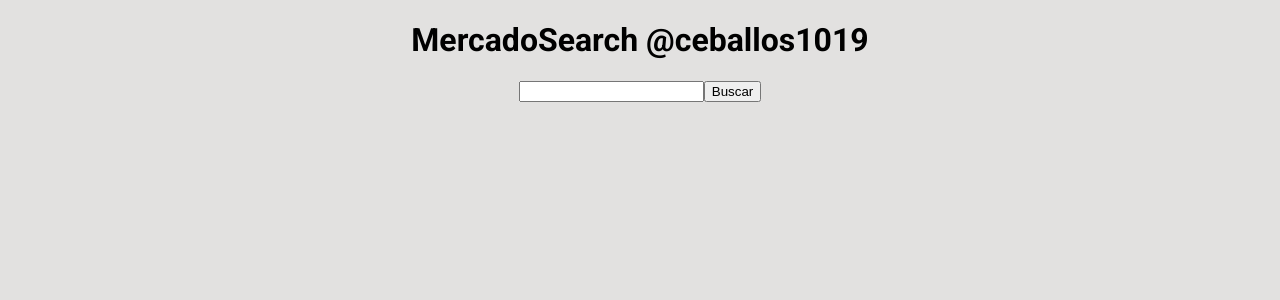
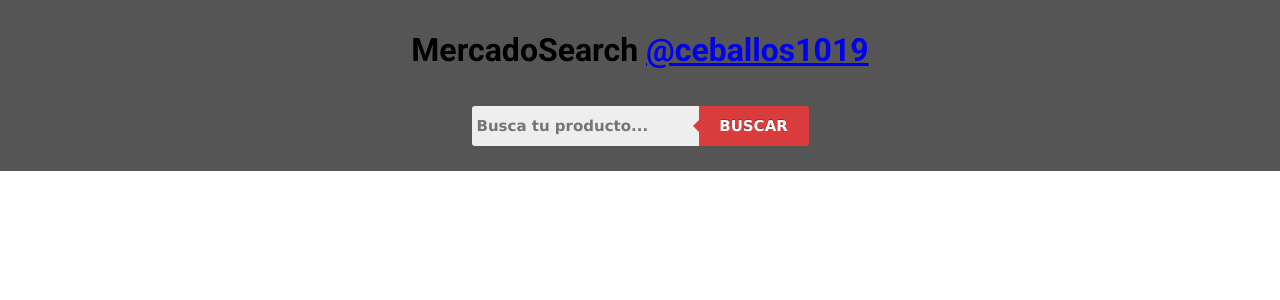
Before and after one commit to ceballos1019/mercadosearch-react, a React (Create React App) app: page / in a window 1280 px wide. Shown: the top 300 px of the page. Built offline with nearby package versions, Linux system fonts and the light colour scheme.

Commit message:
Added style to the searchbox and header

```diff
--- a/src/App.css
+++ b/src/App.css
@@ -1,28 +1,14 @@
-.App {
-  text-align: center;
+.app-header {
+  background: #555;
+  margin: 0;
+  padding: 10px;
 }
 
-.App-logo {
-  animation: App-logo-spin infinite 20s linear;
-  height: 80px;
+.app-content {
+  background: lightgrey;
 }
 
-.App-header {
-  background-color: #222;
-  height: 150px;
-  padding: 20px;
-  color: white;
+.app-content ul {
+  margin: 0;
+  padding: 0;
 }
-
-.App-title {
-  font-size: 1.5em;
-}
-
-.App-intro {
-  font-size: large;
-}
-
-@keyframes App-logo-spin {
-  from { transform: rotate(0deg); }
-  to { transform: rotate(360deg); }
-}
--- a/src/App.js
+++ b/src/App.js
@@ -41,10 +41,12 @@
 
   render() {
     return (
-      <div>
-      <h1>MercadoSearch @ceballos1019</h1>
-      <SearchBox search={this.search}/>
-      <Result searchResults={this.state.searchResults}/>
+      <div className="app-content">
+        <div className="app-header">
+          <h1>MercadoSearch <a href="https://github.com/ceballos1019" target="_blank" rel="noopener noreferrer">@ceballos1019</a></h1>
+          <SearchBox search={this.search}/>
+        </div>
+        <Result className="app-body" searchResults={this.state.searchResults}/>
       </div>
     );
   }
--- a/src/components/item/item.css
+++ b/src/components/item/item.css
@@ -59,11 +59,13 @@
   top: 140px;
   position: absolute;
   display: inline-block;
-  width: 120px;
+  width: 150px;
   height: 40px;
   line-height: 40px;
   font-size: 24px;
-  background: #FFDC40;
+  background: #3f3f3f;
+  /*FFDC40*/
+  color:#fff;
   text-shadow: rgba(255, 255, 255, 0.2) 1px 1px, rgba(255, 255, 255, 0.2) 1px 1px;
   -moz-border-radius: 0 3px 2px 0px;
   -webkit-border-radius: 0;
@@ -80,7 +82,7 @@
   line-height: 0;
   border-width: 20px;
   border-style: solid;
-  border-color: #FFDC40 #FFDC40 #FFDC40 transparent;
+  border-color: #3f3f3f #3f3f3f #3f3f3f transparent;
 }
 label.price:before {
   content: '';
@@ -98,3 +100,10 @@
   -webkit-transform: skew(-5deg) rotate(-5deg);
   transform: skew(-5deg) rotate(-5deg);
 }
+
+@media only screen and (max-device-width: 480px) {
+  .card {
+    width: 90%;
+    font-size: 1rem;
+  }
+}
--- /dev/null
+++ b/src/components/searchbox/searchbox.css
@@ -0,0 +1,56 @@
+.searchbox-wrapper {
+  padding: 15px;
+}
+
+.searchbox-wrapper input {
+
+  height: 20px;
+  padding: 10px 5px;
+  font: bold 15px 'lucida sans', 'trebuchet MS', 'Tahoma';
+  border: 0;
+  background: #eee;
+  -moz-border-radius: 3px 0 0 3px;
+  -webkit-border-radius: 3px 0 0 3px;
+  border-radius: 3px 0 0 3px;
+}
+
+.searchbox-wrapper input:focus {
+  outline: 0;
+  background: #fff;
+  -moz-box-shadow: 0 0 2px rgba(0,0,0,.8) inset;
+  -webkit-box-shadow: 0 0 2px rgba(0,0,0,.8) inset;
+  box-shadow: 0 0 2px rgba(0,0,0,.8) inset;
+}
+
+.searchbox-wrapper button {
+  overflow: visible;
+  position: relative;
+  border: 0;
+  padding: 0;
+  cursor: pointer;
+  height: 40px;
+  width: 110px;
+  font: bold 15px/40px 'lucida sans', 'trebuchet MS', 'Tahoma';
+  color: #fff;
+  text-transform: uppercase;
+  background: #d83c3c;
+  -moz-border-radius: 0 3px 3px 0;
+  -webkit-border-radius: 0 3px 3px 0;
+  border-radius: 0 3px 3px 0;
+  text-shadow: 0 -1px 0 rgba(0, 0 ,0, .3);
+}
+
+.searchbox-wrapper button:hover{
+  background: #e54040;
+}
+
+
+.searchbox-wrapper button:before {
+  content: '';
+  position: absolute;
+  border-width: 8px 8px 8px 0;
+  border-style: solid solid solid none;
+  border-color: transparent #d83c3c transparent;
+  top: 12px;
+  left: -6px;
+}
--- a/src/components/searchbox/searchbox.js
+++ b/src/components/searchbox/searchbox.js
@@ -1,5 +1,6 @@
 import React, { Component } from 'react'
 import ReactDOM from 'react-dom'
+import './searchbox.css'
 
 class SearchBox extends Component {
 
@@ -16,9 +17,9 @@
 
   render() {
     return (
-      <div>
-        <input type="text" ref="query"/>
-        <input type="submit" onClick={this.test} value="Buscar"/>
+      <div className="searchbox-wrapper">
+        <input type="text" placeholder="Busca tu producto..." ref="query"/>
+        <button type="submit" onClick={this.test}>Buscar</button>
       </div>
     );
   }
--- a/src/index.css
+++ b/src/index.css
@@ -1,7 +1,6 @@
-body {
+body, html {
   margin: 0;
   padding: 0;
   font-family: 'Roboto', sans-serif;
   text-align: center;
-  background-color: #E2E1E0
 }
```
